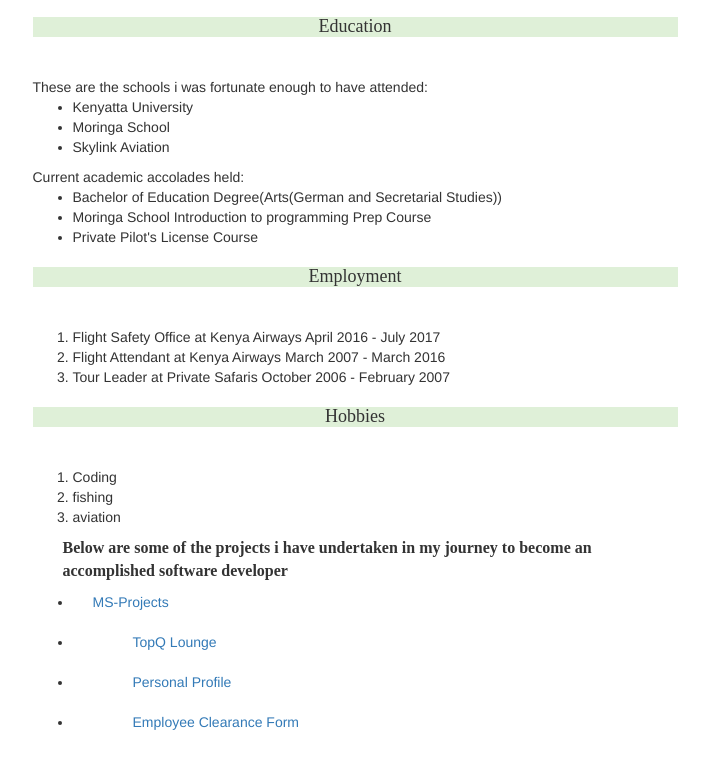
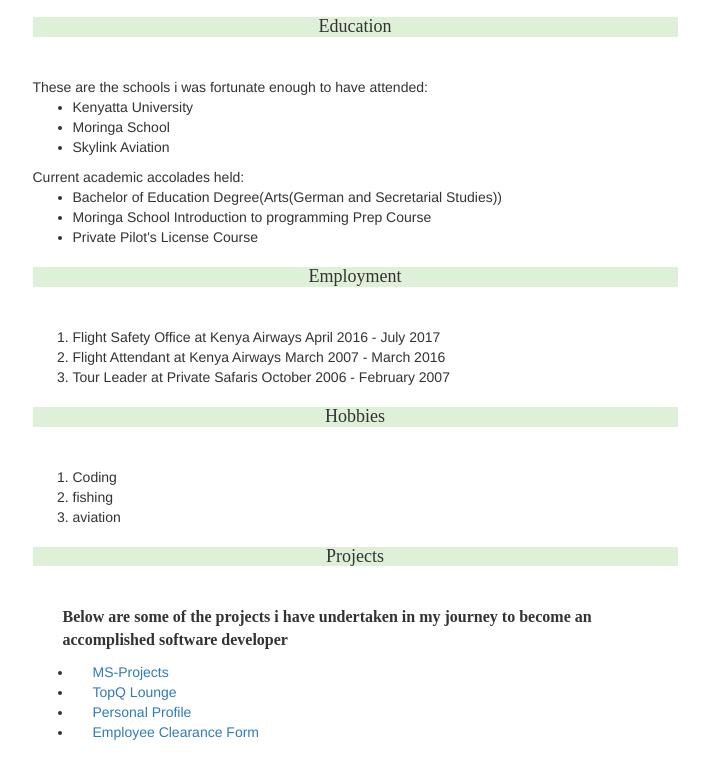
Before and after one commit to Njoroge1980/NNM, a plain HTML site: page about.html in a window 1280 px wide. Shown: the part 148-926 px from the top of the page, without its empty margins (285-994 px from the left). Drawn offline with Linux system fonts and the light colour scheme.

Commit message:
make small alterations to the site

```diff
--- a/about.html
+++ b/about.html
@@ -42,13 +42,15 @@
               <li>fishing</li>
               <li>aviation</li>
             </ol>
-      <p> Below are some of the projects i have undertaken in my journey to become an accomplished software developer</p>
+
+      <h2 class="bg-success"> Projects</h2>
+      <p id="projects"> Below are some of the projects i have undertaken in my journey to become an accomplished software developer</p>
           <ul class="links">
-            <li><a href="https://ms-projects-ddf83.firebaseapp.com/">MS-Projects<a></li>
-            <li><a href="https://njoroge1980.github.io/TopQ-Lounge/">TopQ Lounge<a></li>
-            <li><a href="https://njoroge1980.github.io/">Personal Profile<a></li>
-            <li><a href="https://njoroge1980.github.io/ECF/">Employee Clearance Form<a></li>
-          </ul>
+            <li><a href="https://ms-projects-ddf83.firebaseapp.com/">MS-Projects</a></li>
+            <li><a href="https://njoroge1980.github.io/TopQ-Lounge/">TopQ Lounge</a></li>
+            <li><a href="https://njoroge1980.github.io/">Personal Profile</a></li>
+            <li><a href="https://njoroge1980.github.io/ECF/">Employee Clearance Form</a></li>
+         </ul>
       </div>
   </body>
 </html>
```
Also changed, not shown: index.html (+0 -1 lines), 1 other file.
